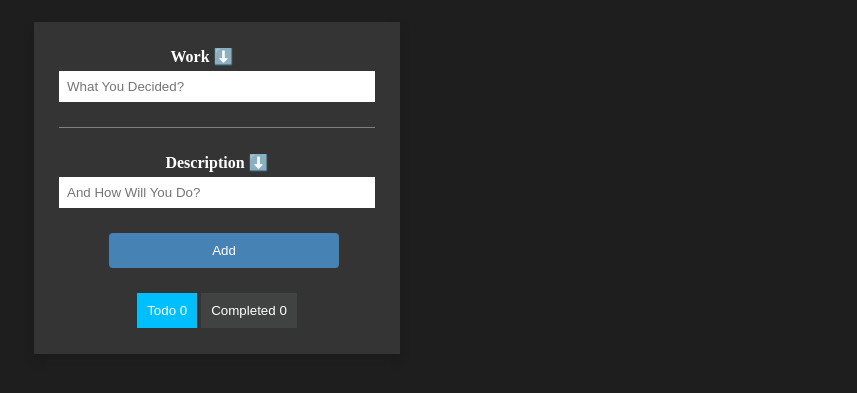
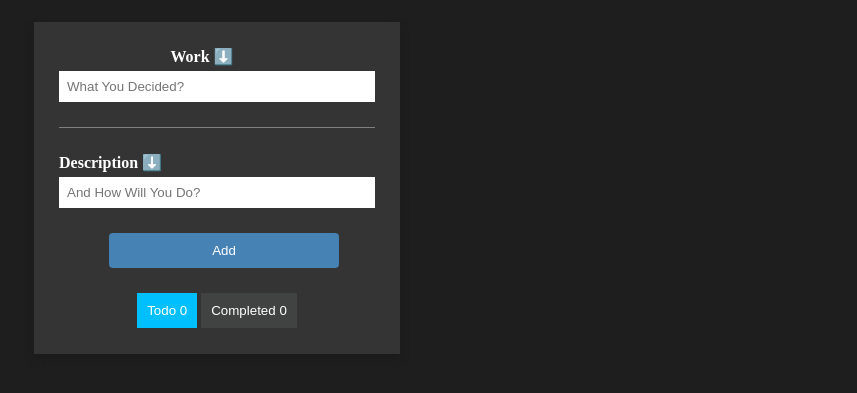
Before and after one commit to amShantanu/My-Todos, a website built with Vite: page index.html in a window 1280 px wide. Shown: the part 93-486 px from the top of the page, without its empty margins (423-1280 px from the left). Built offline with nearby package versions, Linux system fonts and the light colour scheme.

Commit message:
Restored to '12a9fef00f9cba9cafc8374017ab2024e131d8c7'
Replit-Restored-To:12a9fef00f9cba9cafc8374017ab2024e131d8c7

```diff
--- a/style.css
+++ b/style.css
@@ -103,20 +103,25 @@ h1 {
   align-items: center;
 }
 
-.group1, .group2 {
+.group1 {
   display: flex;
   flex-direction: row;
-  align-items: center;
-  justify-content: center;
+  align-items: flex-start;
   margin-right: 30px;
   margin-bottom: 5px;
-  width: 100%;
-  text-align: center;
 }
 .work {
    padding: 8px;
    border: none;
    width: 300px;
+ }
+
+.group2 {
+  display: flex;
+  flex-direction: row;
+  align-items: flex-start;
+  margin-right: 30px;
+  margin-bottom: 5px;
 }
 .description {
    padding: 8px;
```
